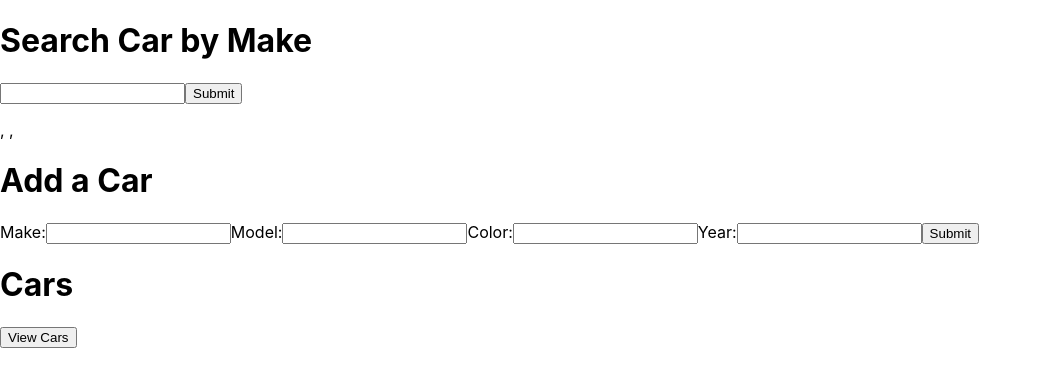
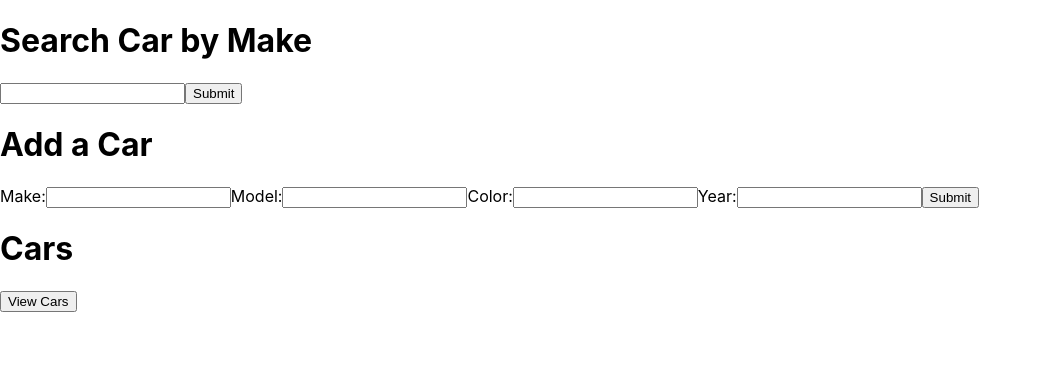
Before and after one commit to richieganney/cars, a React (Create React App) app: page / in a window 1280 px wide. Shown: the top 386 px of the page, without its empty margins (0-1042 px from the left). Built offline with nearby package versions, Linux system fonts and the light colour scheme.

Commit message:
style changes

```diff
--- a/src/components/SearchCar.js
+++ b/src/components/SearchCar.js
@@ -25,8 +25,6 @@ class SearchCar extends Component {
           .then(response => {
             this.organiseData(response, query)
             console.log("success")
-            console.log(query)
-            console.log(result)
           })
           .then(this.setState({query: ''}))
           .catch(error => {
@@ -54,7 +52,7 @@ class SearchCar extends Component {
 
                     <input type="submit" value="Submit"/>
                 </form>
-                <p>{make} {model}, {color}, {year}</p>
+                <p>{make} {model} {color} {year}</p>
             </div>
         );
     }
```
